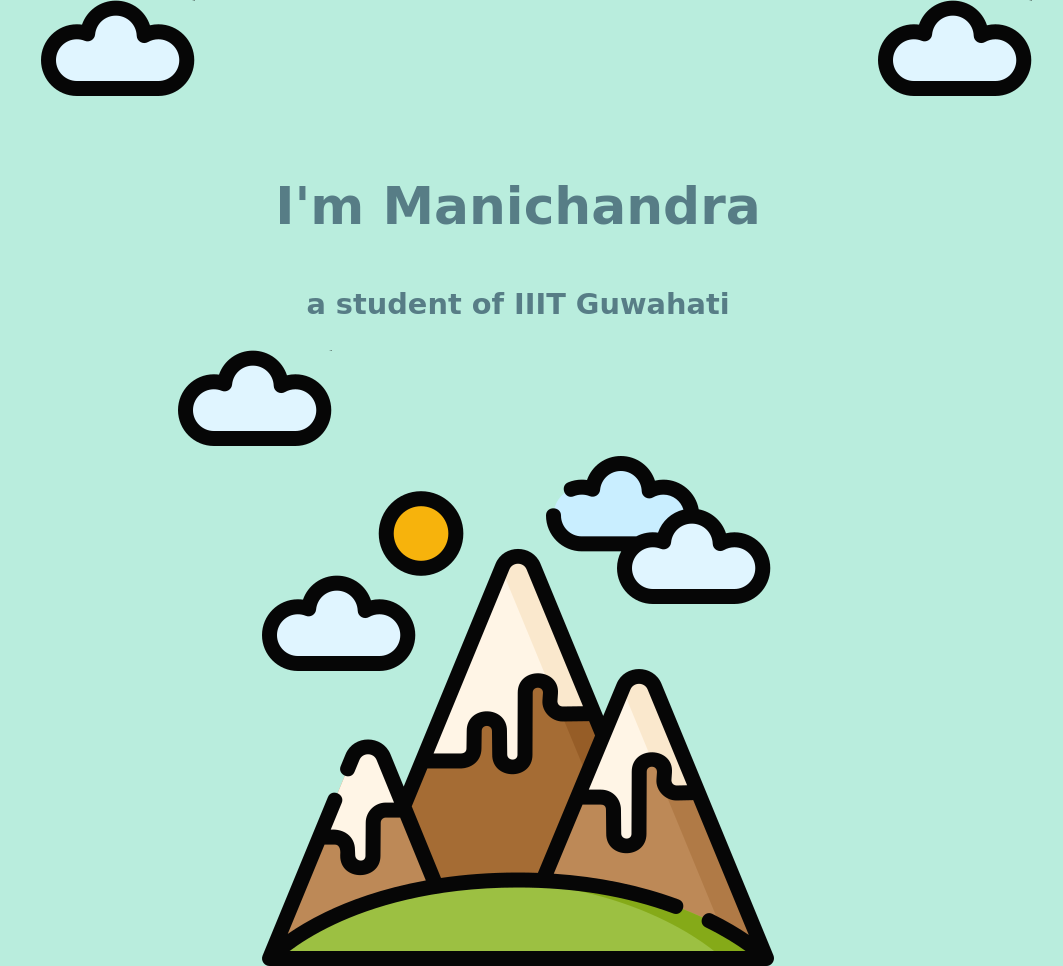
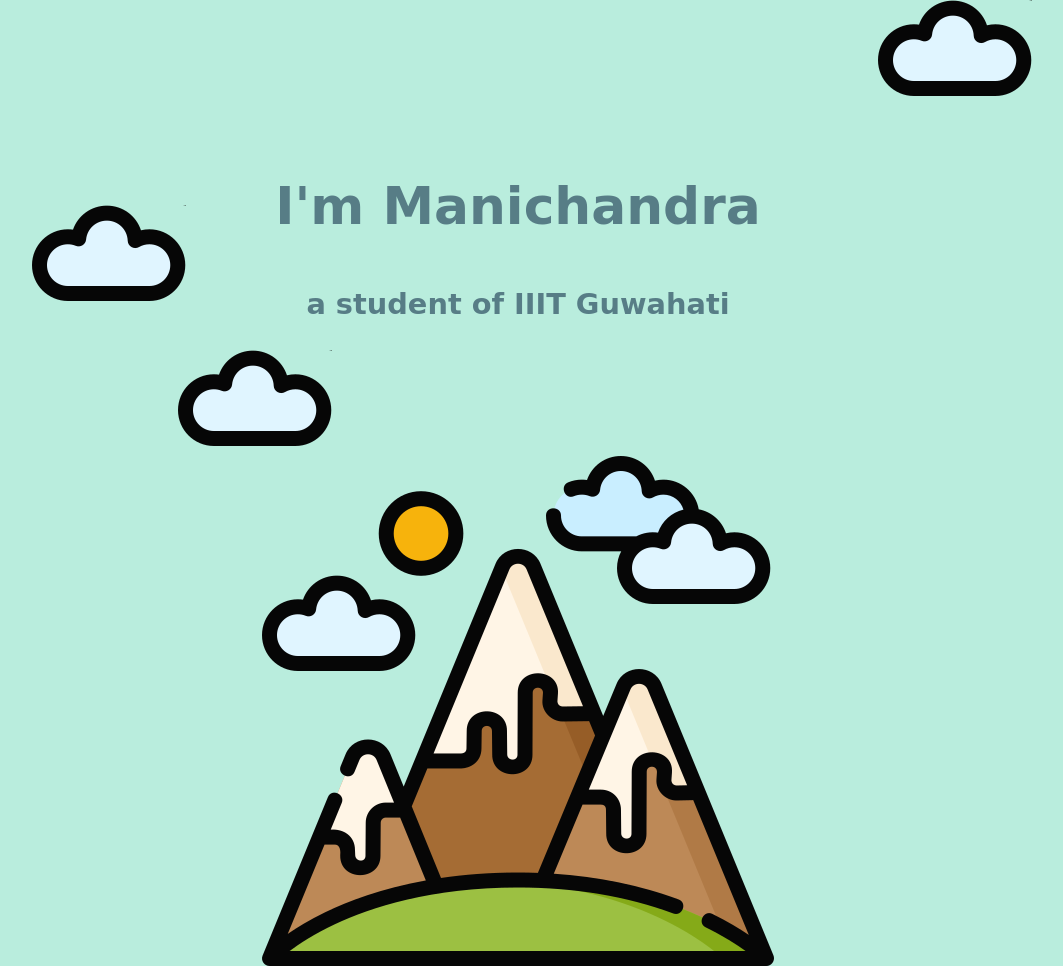
Before and after one commit to manichandra3/CV-updated-, a plain HTML site: page index.html in a window 1280 px wide. Shown: the top 966 px of the page, without its empty margins (122-1185 px from the left). Drawn offline with Linux system fonts and the light colour scheme; a web font is replaced by a local one.

Commit message:
Update styles.css

```diff
--- a/css1/styles.css
+++ b/css1/styles.css
@@ -20,8 +20,16 @@
     left: 1000px;
 }
 .cloud1 {
+
     position: relative;
     left: 300px;
+
+}
+.cloud2 {
+	position: absolute;
+	margin-top: 16%;
+
+
 }
 .mountain {
     display: block;
@@ -33,6 +41,7 @@
     position: relative;
     margin-top: 0%;
 }
+
 .sub {
     color: #577D86;
 }
@@ -87,3 +96,10 @@ button {
 button:hover{
     background: #66bfbf;
 }
+img {
+	transition: transform 0.2s;
+}
+img:hover {
+	transform: scale(1.1);
+
+}
```
